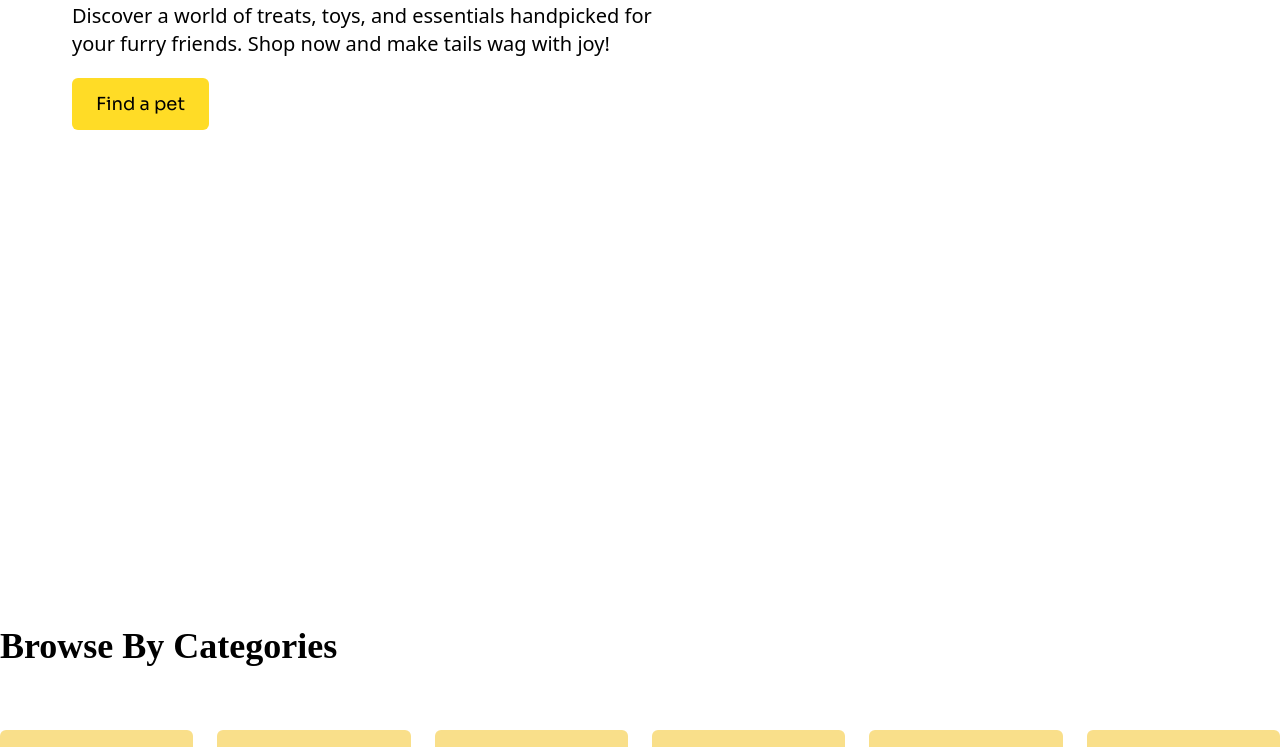
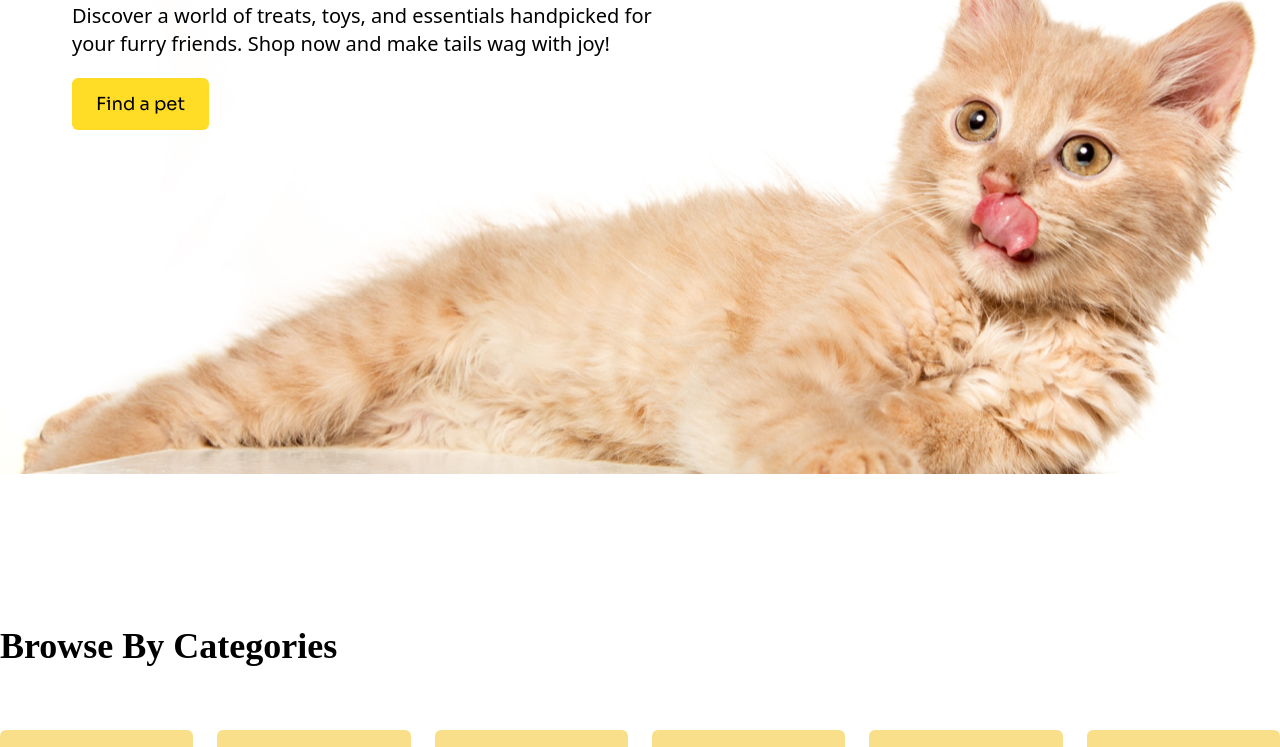
Before and after one commit to Prosantaroy1/Cat-shop-landingpage, a plain HTML site: page index.html in a window 1280 px wide. Shown: the part 346-1093 px from the top of the page. Drawn offline with nearby package versions, Linux system fonts and the light colour scheme; the site is published under a folder, as on GitHub Pages, so addresses that start at the root find nothing; a web font is replaced by a local one.

Commit message:
add banner slove

```diff
--- a/index.html
+++ b/index.html
@@ -67,7 +67,7 @@
         <!-- banner section -->
         <section class="max-w-[1340px] mx-auto my-2 lg:my-10">
             <div class="min-h-[500px] transition delay-150 duration-300 ease-in-out hover:-translate-y-1 hover:scale-100 lg:min-h-[700px]  lg:px-12 py-16
-                        lg:bg-[url('/c1-assets/cat-big.png')] bg-center bg-no-repeat bg-container">
+                        lg:bg-[url('./c1-assets/cat-big.png')] bg-center bg-no-repeat bg-container">
                 <div class="px-6">
                     <h3 class="text-2xl lg:text-5xl font-title font-bold">
                         Pamper Your Pet,<br /> Because They Deserve<br /> the Best
```
